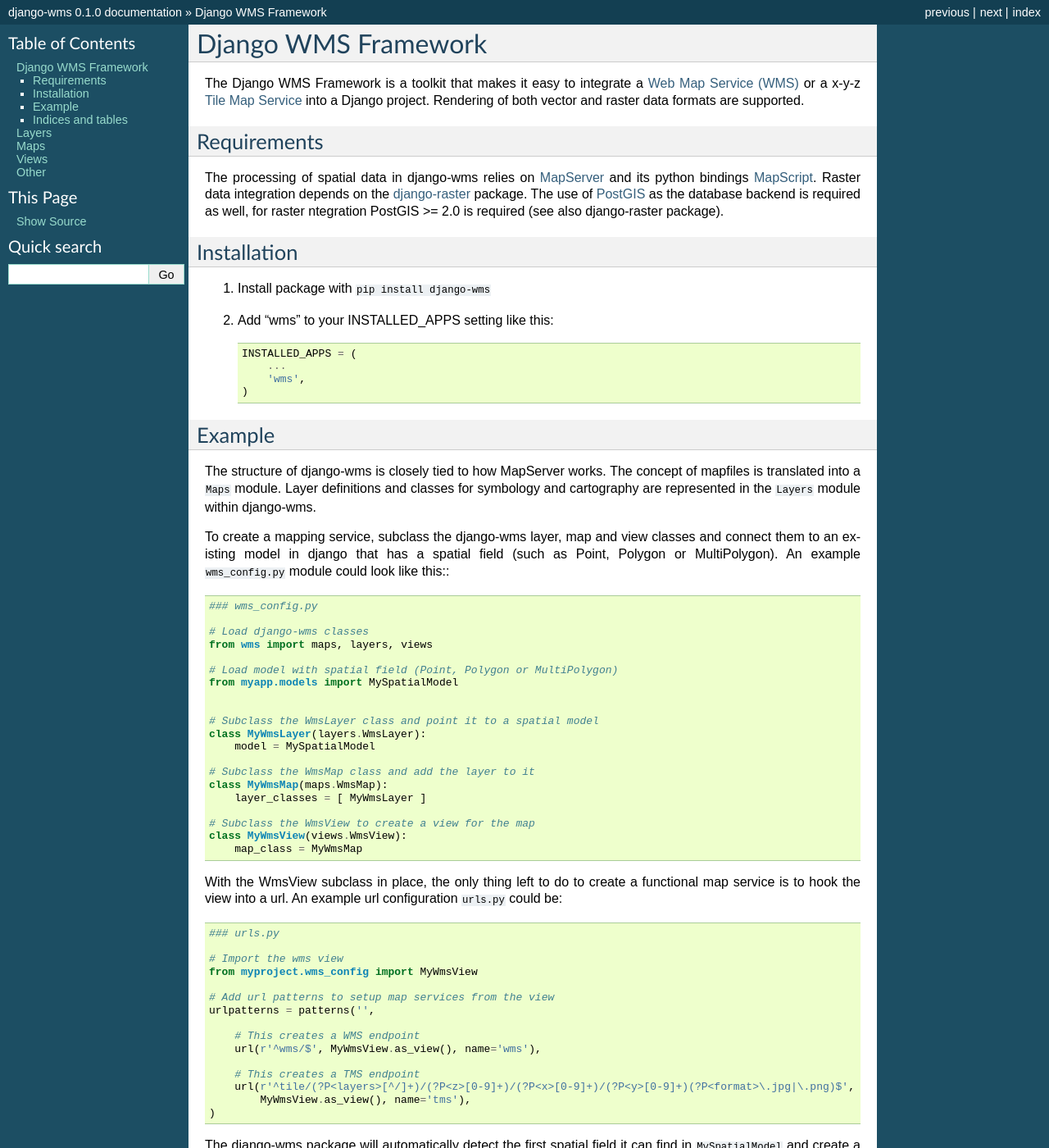
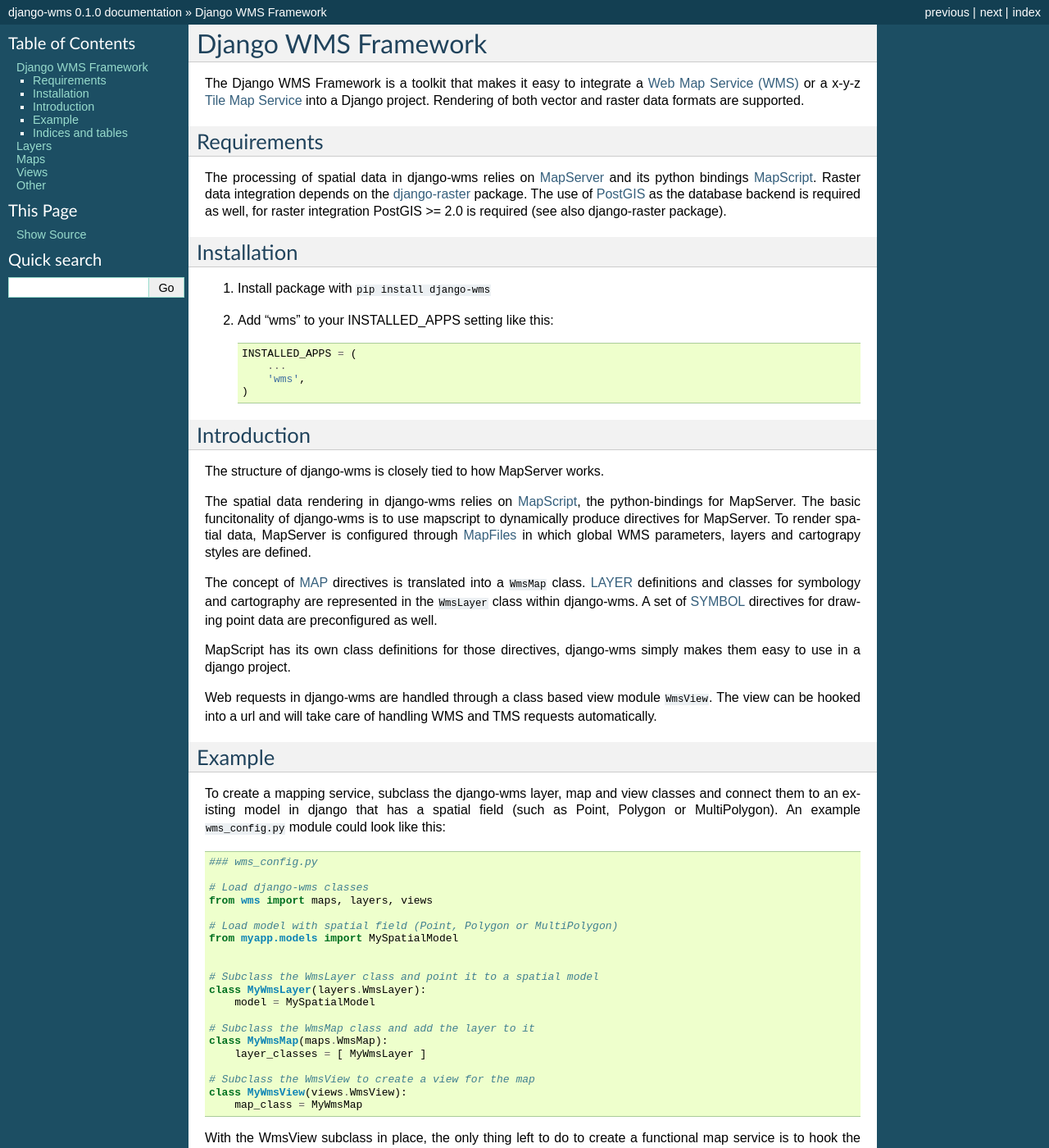
Before and after one commit to geodesign/django-wms, a Sphinx documentation site: the page built from docs/index.rst, in a window 1280 px wide and 1400 px high. Shown: the whole window at 82% size. Built offline with Sphinx 7.4.7, drawn with Linux system fonts in a browser that asks for light colours; formulas are drawn with MathJax 3; some of the changed text lies outside the part shown.

Commit message:
Documentation Index and WmsMap

```diff
--- a/docs/conf.py
+++ b/docs/conf.py
@@ -27,6 +27,9 @@ import os
 
 # Add package to path
 sys.path.append(os.path.join(os.path.dirname(__file__), '..'))
+
+# Autoclass init method as well
+autoclass_content = 'both'
 
 # Add any Sphinx extension module names here, as strings. They can be
 # extensions coming with Sphinx (named 'sphinx.ext.*') or your custom
--- a/docs/index.rst
+++ b/docs/index.rst
@@ -4,7 +4,7 @@ The Django WMS Framework is a toolkit that makes it easy to integrate a `Web Map
 
 Requirements
 ------------
-The processing of spatial data in django-wms relies on `MapServer <http://mapserver.org/index.html>`_ and its python bindings `MapScript <http://mapserver.org/mapscript/mapscript.html>`_. Raster data integration depends on the `django-raster <https://pypi.python.org/pypi/django-raster/0.1.0>`_ package. The use of `PostGIS <http://postgis.net/>`_ as the database backend is required as well, for raster ntegration PostGIS >= 2.0 is required (see also django-raster package).
+The processing of spatial data in django-wms relies on `MapServer <http://mapserver.org/index.html>`_ and its python bindings `MapScript <http://mapserver.org/mapscript/mapscript.html>`_. Raster data integration depends on the `django-raster <https://pypi.python.org/pypi/django-raster/0.1.0>`_ package. The use of `PostGIS <http://postgis.net/>`_ as the database backend is required as well, for raster integration PostGIS >= 2.0 is required (see also django-raster package).
 
 Installation
 ------------
@@ -17,11 +17,21 @@ Installation
             'wms',
         )
 
+Introduction
+------------
+The structure of django-wms is closely tied to how MapServer works.
+
+The spatial data rendering in django-wms relies on `MapScript <http://mapserver.org/mapscript/mapscript.html>`_, the python-bindings for MapServer. The basic funcitonality of django-wms is to use mapscript to dynamically produce directives for MapServer. To render spatial data, MapServer is configured through `MapFiles <http://mapserver.org/mapfile/map.html>`_ in which global WMS parameters, layers and cartograpy styles are defined.
+
+The concept of `MAP <http://mapserver.org/mapfile/map.html>`_ directives is translated into a ``WmsMap`` class. `LAYER <http://mapserver.org/mapfile/map.html>`_ definitions and classes for symbology and cartography are represented in the ``WmsLayer`` class within django-wms. A set of `SYMBOL <http://mapserver.org/mapfile/map.html>`_ directives for drawing point data are preconfigured as well.
+
+MapScript has its own class definitions for those directives, django-wms simply makes them easy to use in a django project.
+
+Web requests in django-wms are handled through a class based view module ``WmsView``. The view can be hooked into a url and will take care of handling WMS and TMS requests automatically.
+
 Example
 -------
-The structure of django-wms is closely tied to how MapServer works. The concept of mapfiles is translated into a ``Maps`` module. Layer definitions and classes for symbology and cartography are represented in the ``Layers`` module within django-wms.
-
-To create a mapping service, subclass the django-wms layer, map and view classes and connect them to an existing model in django that has a spatial field (such as Point, Polygon or MultiPolygon). An example ``wms_config.py`` module could look like this:::
+To create a mapping service, subclass the django-wms layer, map and view classes and connect them to an existing model in django that has a spatial field (such as Point, Polygon or MultiPolygon). An example ``wms_config.py`` module could look like this::
 
     ### wms_config.py
 
```
Also changed, not shown: other parts of docs/index.rst (+0 -5 lines), docs/layers.rst (+8 -0 lines), docs/maps.rst (+50 -0 lines), docs/views.rst (+7 -0 lines), 1 other file.
